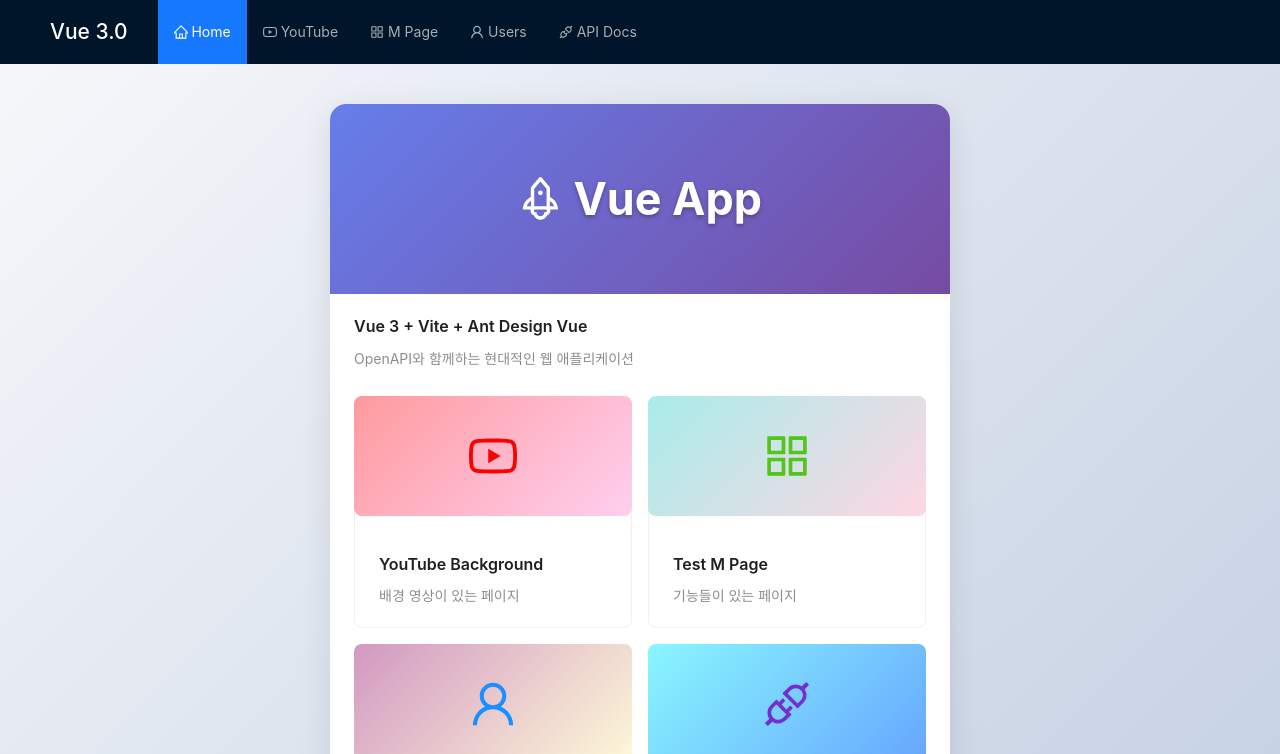
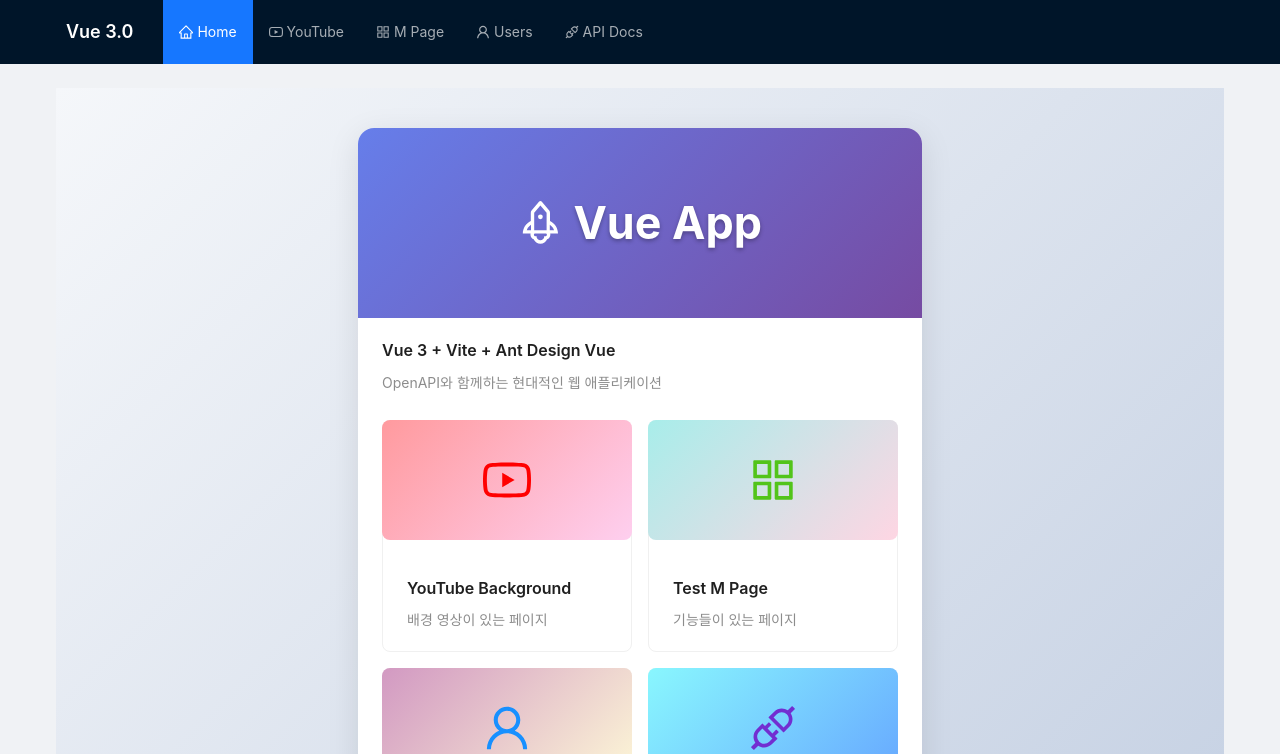
Before and after one commit to cheolsoo4-kim/my-app, a Vue app: page / in a window 1280 px wide. Shown: the top 754 px of the page. Built offline with nearby package versions, Linux system fonts and the light colour scheme; no server answers.

Commit message:
모바일개선

```diff
--- a/src/App.vue
+++ b/src/App.vue
@@ -2,18 +2,21 @@
   <a-config-provider :locale="locale">
     <div id="app">
       <a-layout class="layout">
-        <!-- 헤더 (특정 페이지에서만 숨김) -->
+        <!-- 모바일 헤더 -->
         <a-layout-header v-if="showHeader" class="header">
+          <div class="header-content">
             <div class="logo">
               <router-link to="/">
-              <h2 style="color: white; margin: 0;">Vue 3.0</h2>
+                <h2 class="logo-text">Vue 3.0</h2>
 </router-link>
             </div>
+<!-- 데스크톱 메뉴 -->
             <a-menu
+              v-if="!isMobile"
               v-model:selectedKeys="selectedKeys"
               theme="dark"
               mode="horizontal"
-            class="menu"
+              class="desktop-menu"
             >
               <a-menu-item key="home">
                 <router-link to="/">
@@ -46,20 +49,82 @@
                 </router-link>
               </a-menu-item>
             </a-menu>
+
+            <!-- 모바일 햄버거 버튼 -->
+            <a-button
+              v-if="isMobile"
+              type="text"
+              class="mobile-menu-button"
+              @click="showMobileMenu = true"
+            >
+              <MenuOutlined style="color: white; font-size: 18px;" />
+            </a-button>
+          </div>
 </a-layout-header>
+
+        <!-- 모바일 드로어 메뉴 -->
+        <a-drawer
+          v-model:open="showMobileMenu"
+          title="메뉴"
+          placement="right"
+          :width="280"
+          class="mobile-drawer"
+        >
+          <a-menu
+            v-model:selectedKeys="selectedKeys"
+            mode="vertical"
+            class="mobile-menu"
+            @click="showMobileMenu = false"
+          >
+            <a-menu-item key="home">
+              <router-link to="/">
+                <HomeOutlined />
+                <span>Home</span>
+              </router-link>
+            </a-menu-item>
+            <a-menu-item key="youtube">
+              <router-link to="/youtube">
+                <YoutubeOutlined />
+                <span>YouTube</span>
+              </router-link>
+            </a-menu-item>
+            <a-menu-item key="m">
+              <router-link to="/m">
+                <AppstoreOutlined />
+                <span>M Page</span>
+              </router-link>
+            </a-menu-item>
+            <a-menu-item key="users">
+              <router-link to="/users">
+                <UserOutlined />
+                <span>Users</span>
+              </router-link>
+            </a-menu-item>
+            <a-menu-item key="api-docs">
+              <router-link to="/api-docs">
+                <ApiOutlined />
+                <span>API Docs</span>
+              </router-link>
+            </a-menu-item>
+          </a-menu>
+        </a-drawer>
 
         <!-- 메인 컨텐츠 -->
         <a-layout-content class="content">
+          <div class="content-wrapper">
             <router-view v-slot="{ Component }">
               <transition name="fade" mode="out-in">
                 <component :is="Component" />
               </transition>
             </router-view>
+          </div>
 </a-layout-content>
 
-        <!-- 푸터 (특정 페이지에서만 숨김) -->
+        <!-- 푸터 -->
         <a-layout-footer v-if="showFooter" class="footer">
+          <div class="footer-content">
             My App ©2024 Created with Vue 3 + Vite + Ant Design + OpenAPI + swagger-ui
+          </div>
 </a-layout-footer>
       </a-layout>
 
@@ -70,23 +135,42 @@
 </template>
 
 <script setup>
-import { ref, computed, watch } from 'vue'
-import { useRoute, useRouter } from 'vue-router'
+import { ref, computed, watch, onMounted, onUnmounted } from 'vue'
+import { useRoute } from 'vue-router'
 import koKR from 'ant-design-vue/es/locale/ko_KR'
+import {
+  HomeOutlined,
+  YoutubeOutlined,
+  AppstoreOutlined,
+  UserOutlined,
+  ApiOutlined,
+  MenuOutlined
+} from '@ant-design/icons-vue'
 
 const route = useRoute()
-const router = useRouter()
 
-// Ant Design 로케일
+// 상태 관리
 const locale = ref(koKR)
+const selectedKeys = ref(['home'])
+const globalLoading = ref(false)
+const showMobileMenu = ref(false)
+const isMobile = ref(false)
 
-// 선택된 메뉴 키
-const selectedKeys = ref(['home'])
+// 반응형 감지
+const checkMobile = () => {
+  isMobile.value = window.innerWidth <= 768
+}
 
-// 글로벌 로딩 상태
-const globalLoading = ref(false)
+onMounted(() => {
+  checkMobile()
+  window.addEventListener('resize', checkMobile)
+})
 
-// 헤더/푸터를 숨길 페이지들
+onUnmounted(() => {
+  window.removeEventListener('resize', checkMobile)
+})
+
+// 헤더/푸터 표시 여부
 const hideHeaderPages = ['/test']
 const hideFooterPages = ['/test']
 
@@ -104,9 +188,10 @@ watch(() => route.path, (newPath) => {
   }
 
   selectedKeys.value = routeKeyMap[newPath] || []
+  showMobileMenu.value = false // 라우트 변경 시 모바일 메뉴 닫기
 })
 
-// 글로벌 로딩 제어 함수들
+// 글로벌 로딩 제어
 const showLoading = () => {
   globalLoading.value = true
 }
@@ -115,7 +200,6 @@ const hideLoading = () => {
   globalLoading.value = false
 }
 
-// 글로벌 함수로 등록 (다른 컴포넌트에서 사용 가능)
 window.$loading = {
   show: showLoading,
   hide: hideLoading
@@ -131,44 +215,130 @@ window.$loading = {
 
 html, body {
   height: 100%;
-  font-family: -apple-system, BlinkMacSystemFont, 'Segue UI', Roboto, 'Helvetica Neue', Arial, sans-serif;
+  font-family: -apple-system, BlinkMacSystemFont, 'Segoe UI', Roboto, 'Helvetica Neue', Arial, sans-serif;
+  -webkit-font-smoothing: antialiased;
+  -moz-osx-font-smoothing: grayscale;
 }
 
 #app {
   height: 100vh;
+  overflow-x: hidden;
 }
 
 .layout {
   min-height: 100vh;
 }
 
+/* 헤더 스타일 */
 .header {
+  padding: 0;
+  height: 64px;
+  line-height: 64px;
+  position: sticky;
+  top: 0;
+  z-index: 100;
+}
+
+.header-content {
   display: flex;
   align-items: center;
-  padding: 0 20px;
+  justify-content: space-between;
+  padding: 0 16px;
+  height: 100%;
+  max-width: 1200px;
+  margin: 0 auto;
 }
 
 .logo {
-  margin-right: 30px;
+  flex-shrink: 0;
 }
 
 .logo a {
   text-decoration: none;
 }
 
-.menu {
+.logo-text {
+  color: white !important;
+  margin: 0;
+  font-size: 18px;
+  font-weight: 600;
+}
+
+/* 데스크톱 메뉴 */
+.desktop-menu {
   flex: 1;
+  border: none;
+  margin-left: 30px;
+}
+
+/* 모바일 햄버거 버튼 */
+.mobile-menu-button {
+  border: none;
+  padding: 0;
+  height: auto;
+  line-height: 1;
+}
+
+.mobile-menu-button:hover {
+  background: rgba(255, 255, 255, 0.1) !important;
+}
+
+/* 모바일 드로어 */
+.mobile-drawer .ant-drawer-body {
+  padding: 0;
+}
+
+.mobile-menu {
   border: none;
 }
 
-.content {
-  min-height: calc(100vh - 64px - 69px); /* header + footer 높이 제외 */
+.mobile-menu .ant-menu-item {
+  padding: 0 24px;
+  height: 50px;
+  line-height: 50px;
+  margin: 0;
 }
 
+.mobile-menu .ant-menu-item a {
+  display: flex;
+  align-items: center;
+  text-decoration: none;
+  color: inherit;
+}
+
+.mobile-menu .ant-menu-item a > span {
+  margin-left: 12px;
+}
+
+/* 콘텐츠 스타일 */
+.content {
+  min-height: calc(100vh - 64px - 70px);
+  background: #f0f2f5;
+}
+
+.content-wrapper {
+  max-width: 1200px;
+  margin: 0 auto;
+  padding: 24px 16px;
+}
+
+/* 푸터 스타일 */
 .footer {
   text-align: center;
+  background: #f0f2f5;
+  border-top: 1px solid #d9d9d9;
+  padding: 24px 16px;
 }
 
+.footer-content {
+  max-width: 1200px;
+  margin: 0 auto;
+  color: rgba(0, 0, 0, 0.65);
+  font-size: 14px;
+  line-height: 1.5;
+}
+
+/* 글로벌 로딩 */
 .global-loading {
   position: fixed;
   top: 0;
@@ -182,11 +352,92 @@ html, body {
   z-index: 9999;
 }
 
+/* 페이지 전환 효과 */
 .fade-enter-active, .fade-leave-active {
-  transition: opacity 0.3s ease;
+  transition: opacity 0.2s ease;
 }
 
 .fade-enter-from, .fade-leave-to {
   opacity: 0;
 }
+
+/* 모바일 반응형 */
+@media (max-width: 768px) {
+  .header-content {
+    padding: 0 12px;
+  }
+
+  .logo-text {
+    font-size: 16px;
+  }
+
+  .content-wrapper {
+    padding: 16px 12px;
+  }
+
+  .footer {
+    padding: 16px 12px;
+  }
+
+  .footer-content {
+    font-size: 12px;
+  }
+}
+
+@media (max-width: 480px) {
+  .header-content {
+    padding: 0 8px;
+  }
+
+  .content-wrapper {
+    padding: 12px 8px;
+  }
+
+  .footer {
+    padding: 12px 8px;
+  }
+}
+
+/* 터치 최적화 */
+@media (hover: none) and (pointer: coarse) {
+  .mobile-menu .ant-menu-item {
+    min-height: 48px;
+    line-height: 48px;
+  }
+
+  .mobile-menu-button {
+    min-width: 44px;
+    min-height: 44px;
+    display: flex;
+    align-items: center;
+    justify-content: center;
+  }
+}
+
+/* 링크 스타일 통일 */
+a {
+  color: inherit;
+  text-decoration: none;
+}
+
+a:hover {
+  color: inherit;
+}
+
+/* Ant Design 커스터마이징 */
+.ant-layout-header {
+  padding: 0;
+}
+
+.ant-menu-horizontal {
+  line-height: 64px;
+}
+
+.ant-menu-item a {
+  color: rgba(255, 255, 255, 0.85);
+}
+
+.ant-menu-item-selected a {
+  color: #fff;
+}
 </style>
```
Lines whose indentation alone changed are shown as unchanged.
